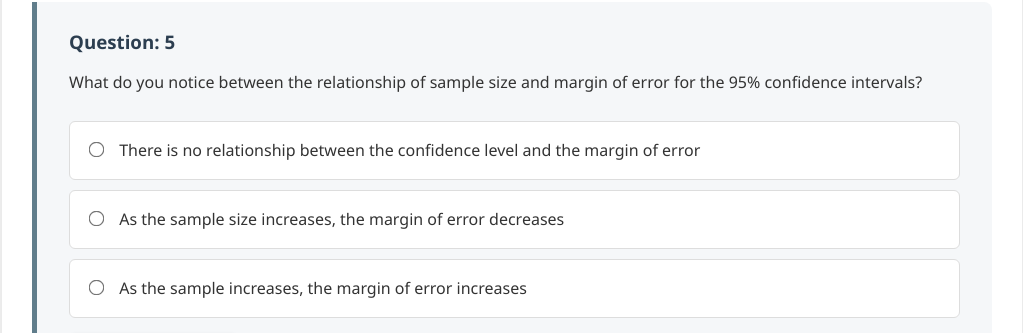
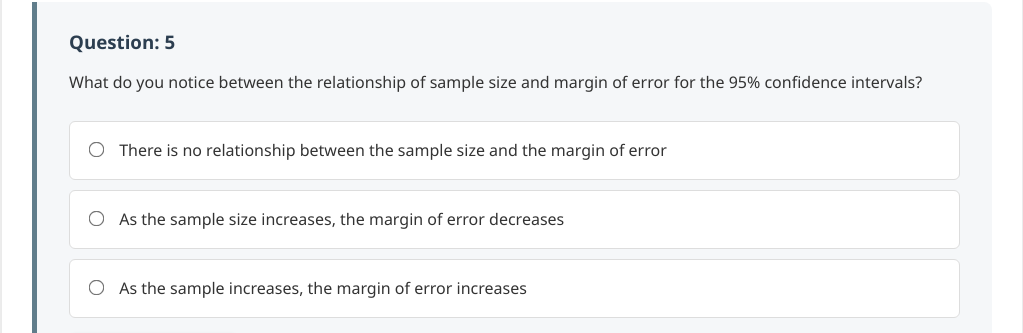
Before and after one commit to probe973/hsc-7056x, a Jekyll site: the page built from confidence/index.md, in a window 1280 px wide and 900 px high, scrolled down 4645 px. Shown: the part 121-454 px from the top of the window, without its empty margins (128-1151 px from the left). Built offline with Jekyll 4.4.1, drawn with Linux system fonts in a browser that asks for light colours; some of the changed lines change nothing that is shown.

Commit message:
Fix margin of error and sample size descriptions

```diff
--- a/confidence/index.md
+++ b/confidence/index.md
@@ -104,7 +104,7 @@ So the margin of error here was 0.9.
     question_text="What is the margin of error for the 95% confidence interval?"
     correct_answer="1.4"
     tolerance="0"
-    solution_text="71.4 is 1.4 above the mean and 68.6 is 1.6 below the mean"
+    solution_text="71.4 is 1.4 above the mean and 68.6 is 1.4 below the mean"
 %}
 
 {% include question_numerical.html
@@ -137,7 +137,7 @@ Sample size = 2000; 95% Confidence Interval (69.8 to 70.2)
     id="ciq5"
     title="5"
     question_text="What do you notice between the relationship of sample size and margin of error for the 95% confidence intervals?"
-    options="wrong1::There is no relationship between the confidence level and the margin of error||correct::As the sample size increases, the margin of error decreases||wrong2::As the sample increases, the margin of error increases"
+    options="wrong1::There is no relationship between the sample size and the margin of error||correct::As the sample size increases, the margin of error decreases||wrong2::As the sample increases, the margin of error increases"
     correct_answer="correct"
     solution_text="Sample size 50, margin of error is 1.4, sample size of 10, margin of error is 3.1, sample size of 2000, margin of error is 0.2"
 %}
@@ -214,9 +214,9 @@ If the sample size is large, then this formula is a close approximation when usi
     id="ciq6di"
     title="6d part i"
     question_text="Calculate the lower value of the 95% confidence interval if sample mean = 100, population standard deviation = 75, sample size = 225"
-    correct_answer="90.2"
+    correct_answer="90.8"
     tolerance="0"
-    solution_text="The margin of error is $1.96 \times \frac{75}{\sqrt{225}}=9.2$ so  $100-9.2=90.2$"
+    solution_text="The margin of error is $1.96 \times \frac{75}{\sqrt{225}}=9.2$ so  $100-9.2=90.8$"
 %}
 
 {% include question_numerical.html
```
